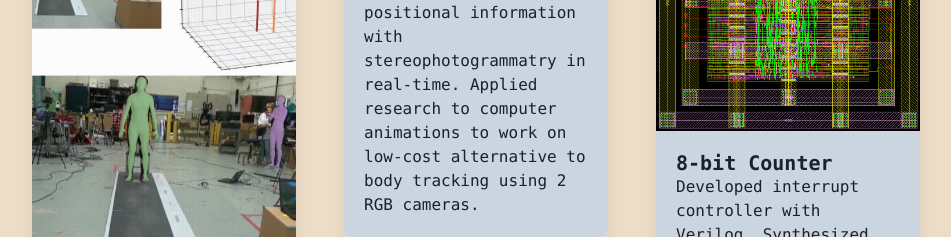
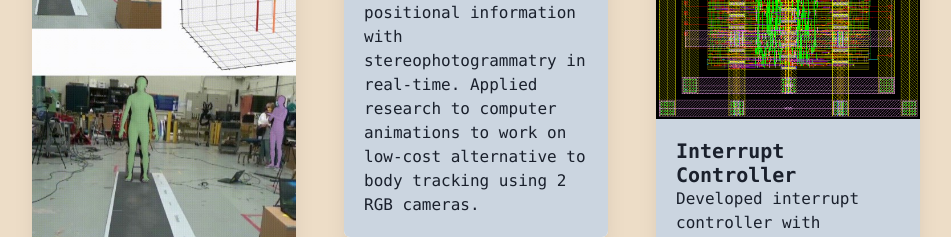
Before and after one commit to amaan4152/amaan4152-portfolio, a Next.js app: page / in a window 1280 px wide. Shown: the part 1100-1337 px from the top of the page, without its empty margins (164-1115 px from the left). Built offline with nearby package versions, Linux system fonts and the light colour scheme.

Commit message:
added interrupt controller project card

```diff
--- a/pages/index.js
+++ b/pages/index.js
@@ -240,7 +240,7 @@ export default function Home() {
                     <CardBody bg="gray.300" fontFamily="consolas">
                       <Heading size='md' fontFamily="consolas">
                         <LinkOverlay href="https://github.com/amaan4152/DVLSI-Interrupt_Controller" target="_blank" rel="noopener noreferrer">
-                          8-bit Counter
+                          Interrupt Controller
                         </LinkOverlay>
                       </Heading>
                       <Text fontSize="16px">
```
